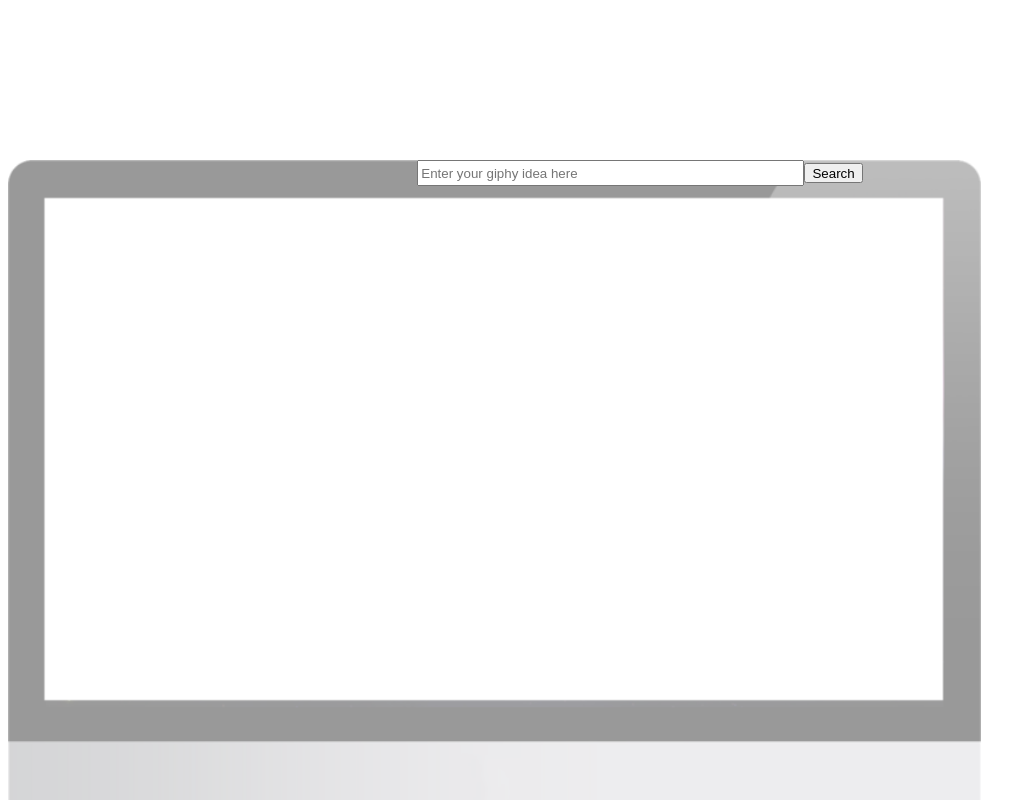
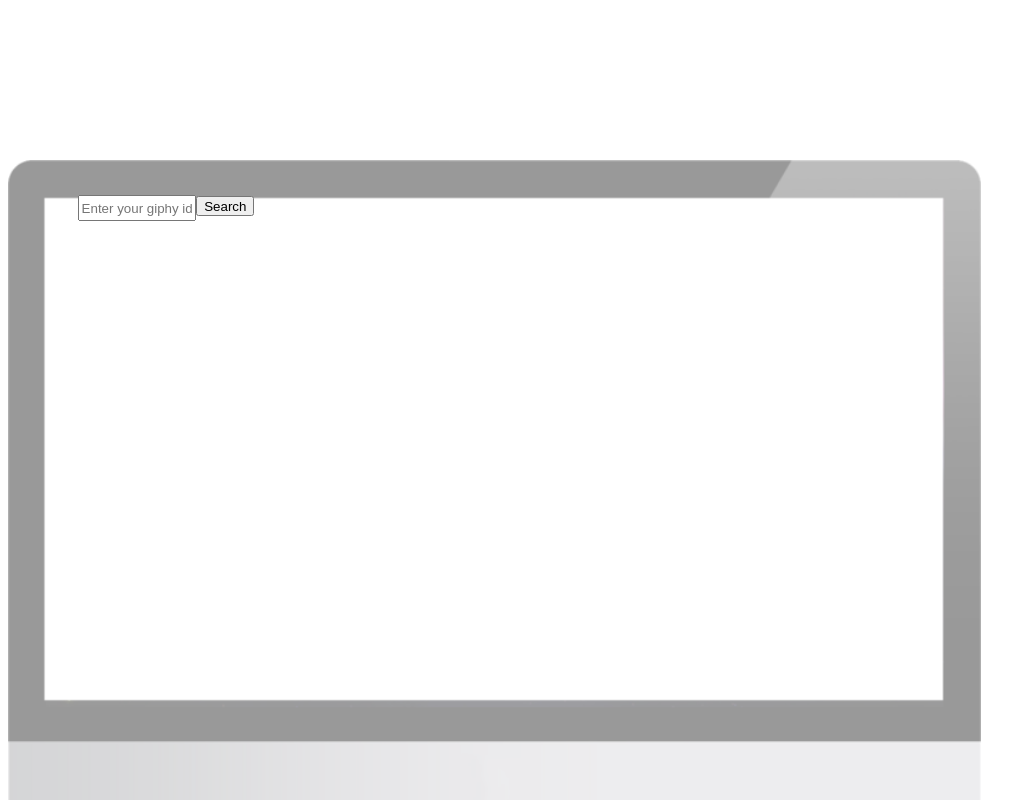
Before and after one commit to MaddyM0/Giphy-Generator, a plain HTML site: page index.html in a window 1280 px wide. Shown: the whole page, without its empty margins (0-1036 px from the left). Drawn offline with nearby package versions, Linux system fonts and the light colour scheme.

Commit message:
css updated

```diff
--- a/css/style.css
+++ b/css/style.css
@@ -1,12 +1,18 @@
+
 #textBoxId {
     /* margin: 30px 500px 300px 30px; */
-    width: 30%;
+    margin-top: 35px;
+    width: 35%;
     height: 20px;
     z-index: 100;
+    /* margin-left: auto; */
+    /* margin-right: auto; */
     /* position: absolute; */
 }
 #submitBoxId {
     /* margin: 30px 400px 1000px 300px; */
+    /* position: absolute; */
+    margin-top: 30px;
     height: 20px;
     z-index: 100;
  }
@@ -15,6 +21,10 @@
     align-items: center;
     margin-top: 10rem;
     justify-content: center;
+    /* margin-left: auto; */
+    /* margin-right: auto; */
+    /* width: 100%; */
+    /* width: 75%; */
     /* z-index: 100; */
 }
 
@@ -27,8 +37,9 @@
     height: 100%;
     width: 100%;
     text-align: center;
+    /* opacity: 0.4; */
+    display: flex;
     opacity: 0.4;
-    display: flex;
 }
 #gifsCntr {
     /* z-index: 49; */
@@ -37,31 +48,43 @@
     left: 15px;
     height: 60%;
     /* overflow: hidden; */
-    position: absolute;
+    position: fixed;
     /* flex-direction: row; */
     width: 100%;
     display: flex;
     flex-direction: row;
     /* flex-wrap: wrap; */
 }
-.root {
+/* .root {
     /* text-align: center; */
     /* z-index: -1; */
     /* position: absolute; */
-    height: 100%;
+    /* height: 100%;
     width: 100%;
-}
+} */
 
 /* parent element of .video is .gifs */
 .gifs {
+    margin: 150px 100px 100px 0;
     z-index: -1;
     position: absolute;
     height: 30%;
     width: 30%;
 }
 .video {
-    height: 100%;
-    width: 100%;
+    height: 250%;
+    width: 250%;
     z-index: -1;
     position: absolute;
 }
+    /* p {
+    font-size: 30px;
+    text-align: center;
+    padding-bottom: 2px;
+}  */
+
+@media only screen and (min-width:500px){
+    form {
+     width: 25%;
+}
+}
```
